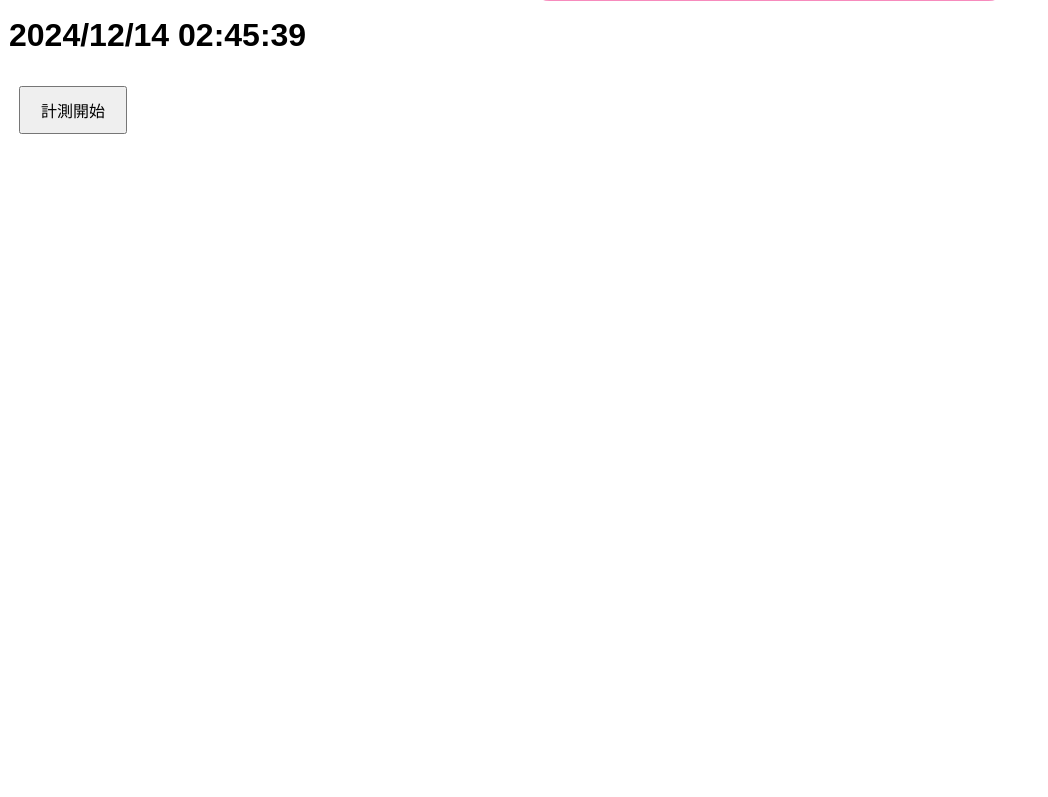
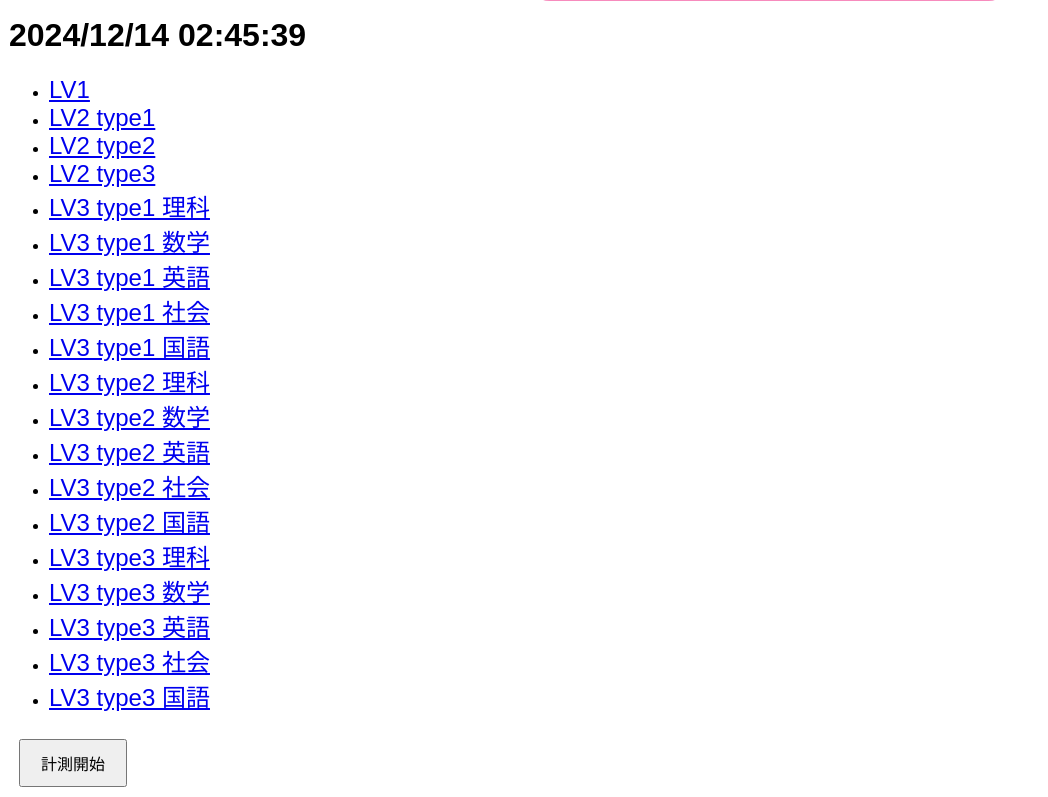
Before and after one commit to sntomo/webiot, a Flask app: page / in a window 1280 px wide. Shown: the part 613-1410 px from the top of the page, without its empty margins (0-1048 px from the left). Before the commit the page ends 747 px from the top, so only its background shows below. Run offline with Flask 3, Linux system fonts and the light colour scheme; data comes from the database, SQL or seed files in the repository; both versions use the stored data as it was after the commit.

Commit message:
佐野12/14改修分

```diff
--- a/app.py
+++ b/app.py
@@ -116,7 +116,7 @@ def mark_task_as_completed(task_id):
 
         # LINE通知
         url = "https://notify-api.line.me/api/notify"
-        token = 'aFfnFfIIQXtpwgez3ahZLN1lxkXxADdMwJQvecjc7QV'
+        token = 'd7aanCenDh03Z8brVpHMFca9AJrsw6fWykSwrQQ5pH8'
         headers = {'Authorization': 'Bearer ' + token}
 
         if sensor_rate >= threshold:
@@ -277,9 +277,22 @@ def get_current_time():
 
 @app.route('/')
 def index():
+
+    lv = request.args.get("lv", "")
+    type = request.args.get("type", "")
+    sub = request.args.get("sub","")
+
+    if lv:
+        conn = sqlite3.connect('tasks.db')  # データベース名を確認
+        c = conn.cursor()
+        c.execute('UPDATE characters SET type = ?, lv = ?, subject = ?',(type, lv, sub))
+        conn.commit()
+        conn.close()
+
     next_task = get_next_task()
     current_time = get_current_time()
     character_image = get_character_image()
+
     return render_template('index.html',
         next_task=next_task,
         current_time=current_time,
--- a/templates/index.html
+++ b/templates/index.html
@@ -314,6 +314,9 @@
         #modal button {
             margin-top: 10px;
         }
+        ul.character_list li a {
+            border:none;
+        }
     </style>
 </head>
 
@@ -363,6 +366,30 @@
             <button onclick="closeModal()">閉じる</button>
         </div>
     </div>
+
+<div>
+<ul class="character_list">
+<li><a href="./?lv=1">LV1</a></li>
+<li><a href="./?lv=2&type=1">LV2 type1</a></li>
+<li><a href="./?lv=2&type=2">LV2 type2</a></li>
+<li><a href="./?lv=2&type=3">LV2 type3</a></li>
+<li><a href="./?lv=3&type=1&sub=1">LV3 type1 理科</a></li>
+<li><a href="./?lv=3&type=1&sub=2">LV3 type1 数学</a></li>
+<li><a href="./?lv=3&type=1&sub=3">LV3 type1 英語</a></li>
+<li><a href="./?lv=3&type=1&sub=4">LV3 type1 社会</a></li>
+<li><a href="./?lv=3&type=1&sub=5">LV3 type1 国語</a></li>
+<li><a href="./?lv=3&type=2&sub=1">LV3 type2 理科</a></li>
+<li><a href="./?lv=3&type=2&sub=2">LV3 type2 数学</a></li>
+<li><a href="./?lv=3&type=2&sub=3">LV3 type2 英語</a></li>
+<li><a href="./?lv=3&type=2&sub=4">LV3 type2 社会</a></li>
+<li><a href="./?lv=3&type=2&sub=5">LV3 type2 国語</a></li>
+<li><a href="./?lv=3&type=3&sub=1">LV3 type3 理科</a></li>
+<li><a href="./?lv=3&type=3&sub=2">LV3 type3 数学</a></li>
+<li><a href="./?lv=3&type=3&sub=3">LV3 type3 英語</a></li>
+<li><a href="./?lv=3&type=3&sub=4">LV3 type3 社会</a></li>
+<li><a href="./?lv=3&type=3&sub=5">LV3 type3 国語</a></li>
+</ul>
+</div>
 
     <button onclick="startTask()">計測開始</button>
     <!-- 音声要素の追加 -->
```
Also changed, not shown: update2.py (added, +15 -0 lines), motion_data.db, tasks.db.
